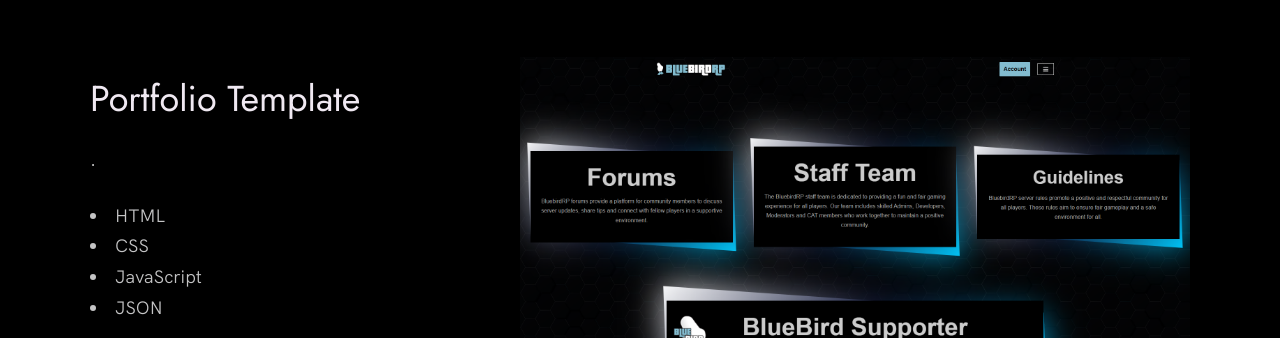
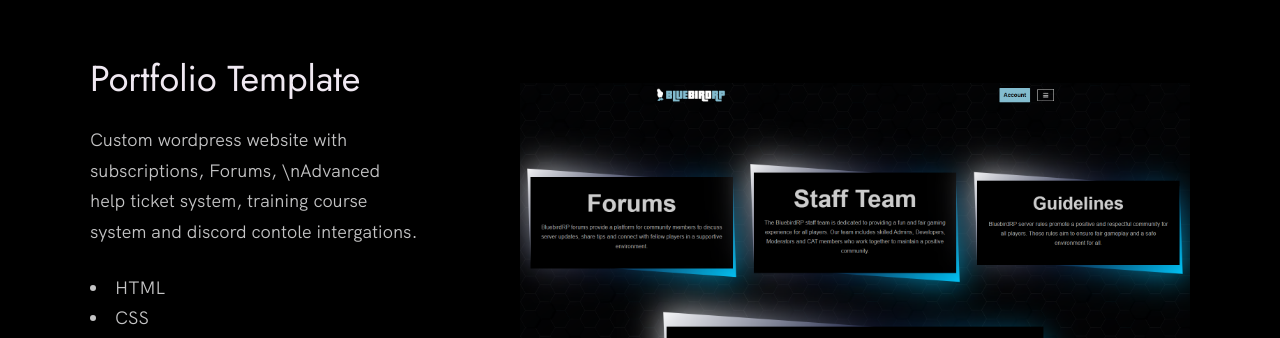
Before and after one commit to MJPieruszka/github-portfolio, a plain HTML site: page index.html in a window 1280 px wide. Shown: the part 1011-1349 px from the top of the page. Drawn offline with Linux system fonts and the light colour scheme.

Commit message:
update to Description for portfolio

```diff
--- a/index.html
+++ b/index.html
@@ -80,7 +80,7 @@
             <div class="work__text">
               <h3>Portfolio Template</h3>
               <p>
-                .
+                Custom wordpress website with subscriptions, Forums, \nAdvanced help ticket system, training course system and discord contole intergations.
               </p>
               <ul class="work__list">
                 <li>HTML</li>
```
